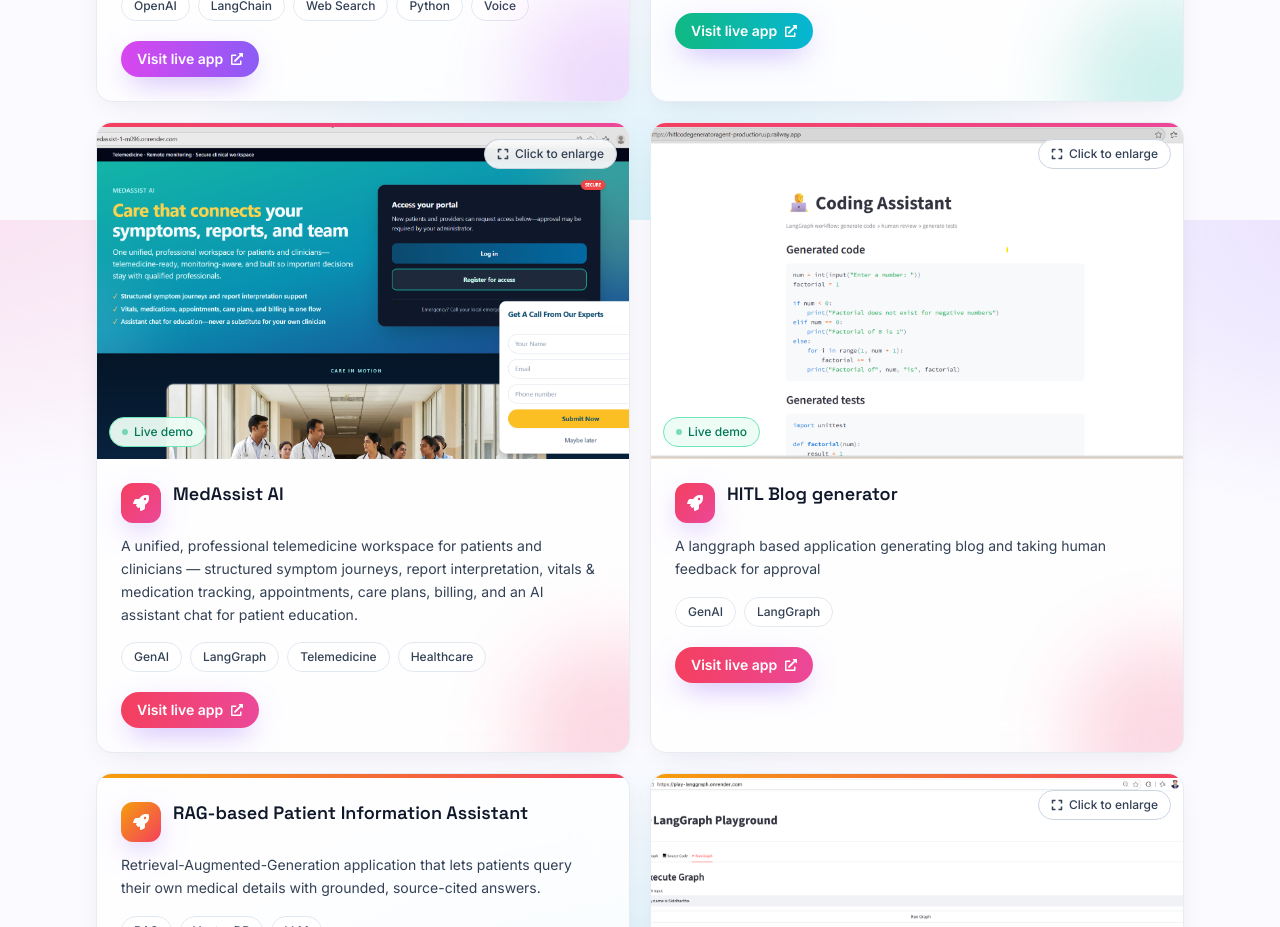
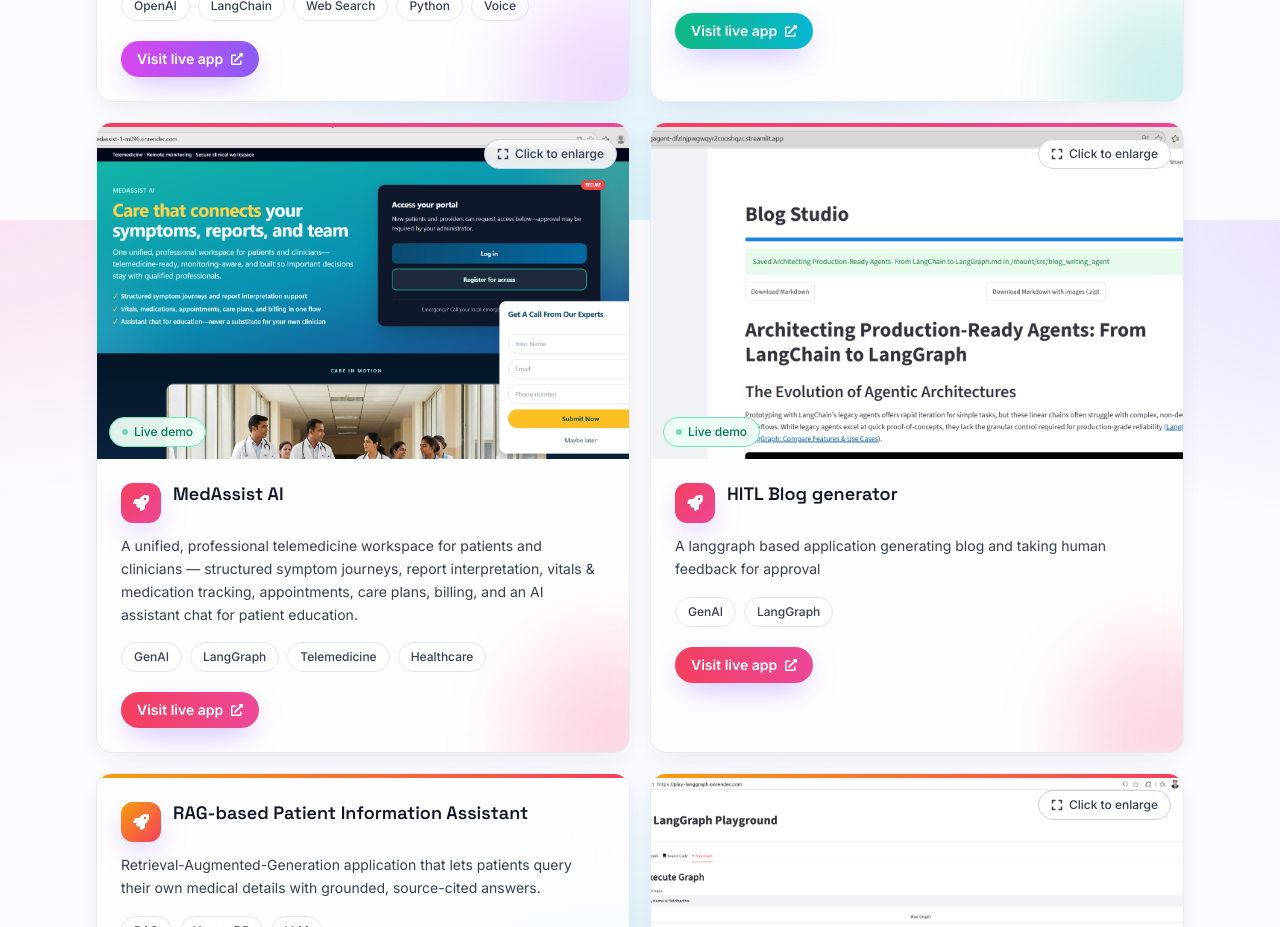
Before and after one commit to siddhartha4u2c/siddharthaborpuzari, a React (Vite) app: page / in a window 1280 px wide. Shown: the part 4580-5507 px from the top of the page. Built offline with nearby package versions, Linux system fonts and the light colour scheme.

Commit message:
Change image path for blog writing application
Updated the image path for the blog writing application.

```diff
--- a/src/data.ts
+++ b/src/data.ts
@@ -166,7 +166,7 @@
       'A langgraph based application generating blog and taking human feedback for approval ',
     tags: ['GenAI', 'LangGraph'],
     color: 'from-rose-500 to-pink-500',
-    image: '/projects/hitl.png',
+    image: '/projects/blogwriting.png',
     liveUrl: 'https://blogwritingagent-dfzinjpwgwqyr2cooshqzc.streamlit.app/',
   },
   {
```
